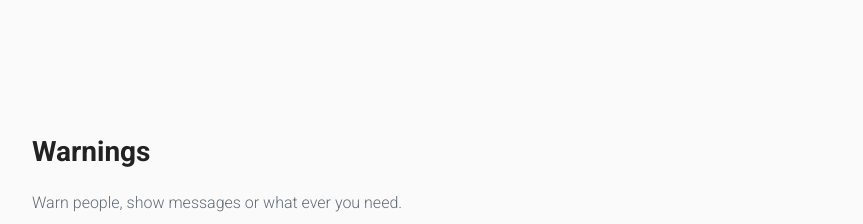
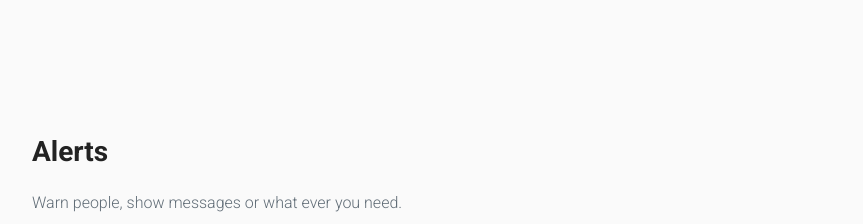
Before and after one commit to djalmaaraujo/minima, a website built with webpack: page docs/index.html in a window 1280 px wide. Shown: the part 2100-2324 px from the top of the page, without its empty margins (208-1071 px from the left). Built offline with nearby package versions, Linux system fonts and the light colour scheme.

Commit message:
Warnings -> Alerts

```diff
--- a/docs/index.html
+++ b/docs/index.html
@@ -75,7 +75,7 @@
   </div>
 
   <div class="container">
-    <h3>Warnings</h3>
+    <h3>Alerts</h3>
     <p>Warn people, show messages or what ever you need.</p>
 
     <div class="alert" role="alert">
```
